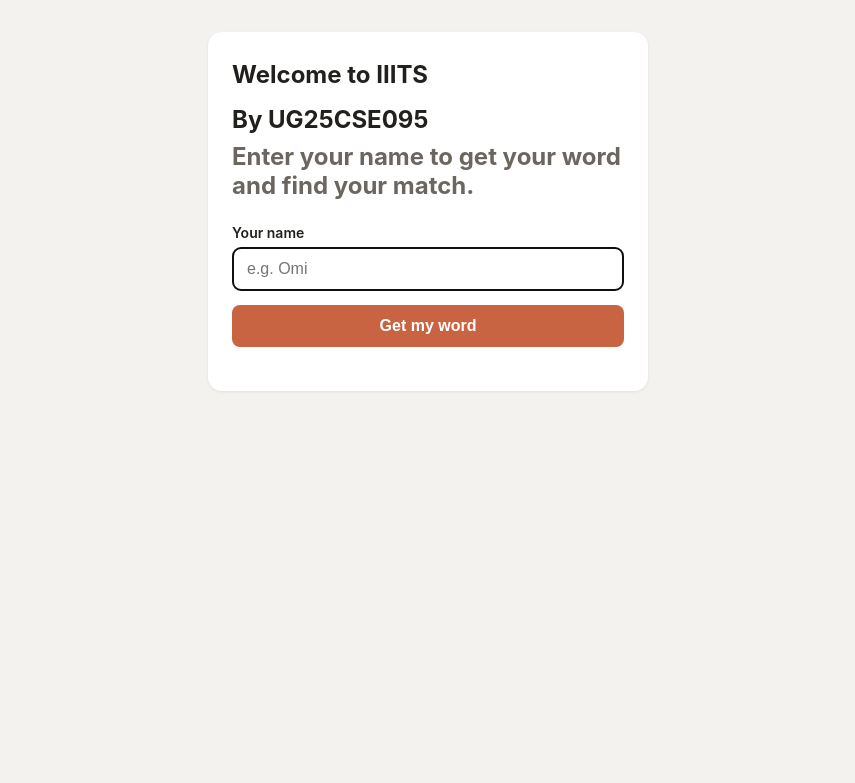
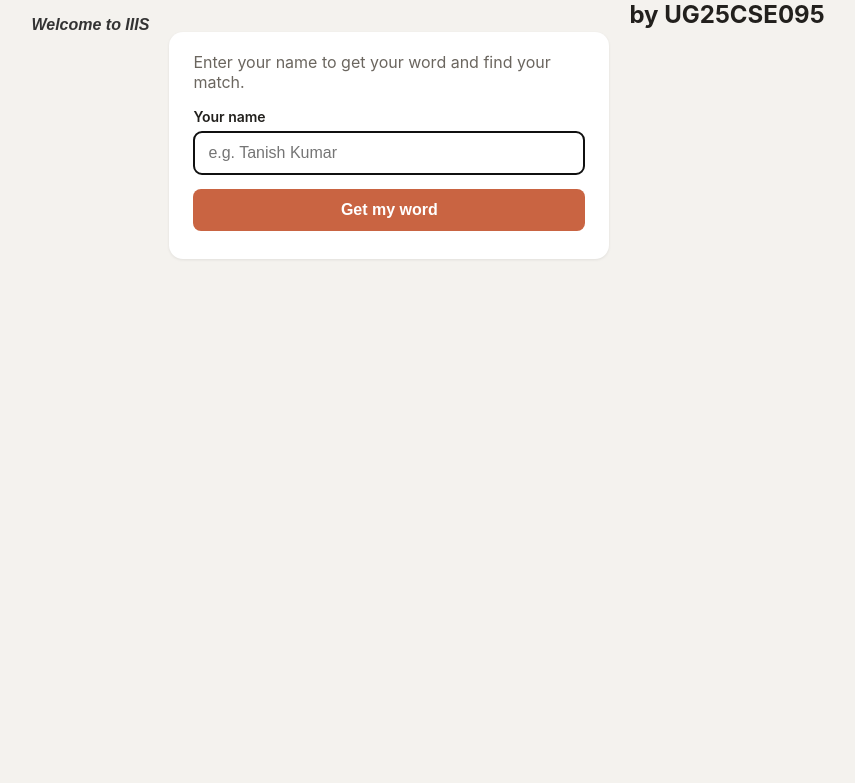
Before and after one commit to 0xCAFEBABE007/find, a Flask app: page / in a window 1280 px wide. Shown: the top 783 px of the page, without its empty margins (212-1067 px from the left). Run offline with Flask 3, Linux system fonts and the light colour scheme.

Commit message:
Update login.html

```diff
--- a/templates/login.html
+++ b/templates/login.html
@@ -7,10 +7,11 @@
     <link rel="stylesheet" href="{{ url_for('static', filename='style.css') }}">
 </head>
 <body>
+    <p style="font-family: Arial, sans-serif; font-style: italic; font-weight: bold; color: #333333;">
+  Welcome to IIIS
+</p>
 <div class="wrap">
     <div class="card">
-        <h1>Welcome to IIITS</h1>
-        <h1>By UG25CSE095<h1>
         <p class="sub">Enter your name to get your word and find your match.</p>
 
         {% if error %}
@@ -19,10 +20,11 @@
 
         <form method="POST" action="{{ url_for('login') }}">
             <label for="name">Your name</label>
-            <input type="text" id="name" name="name" placeholder="e.g. Omi" required autofocus>
+            <input type="text" id="name" name="name" placeholder="e.g. Tanish Kumar" required autofocus>
             <button type="submit">Get my word</button>
         </form>
     </div>
 </div>
+    <h1>by UG25CSE095<h1>
 </body>
 </html>
```
